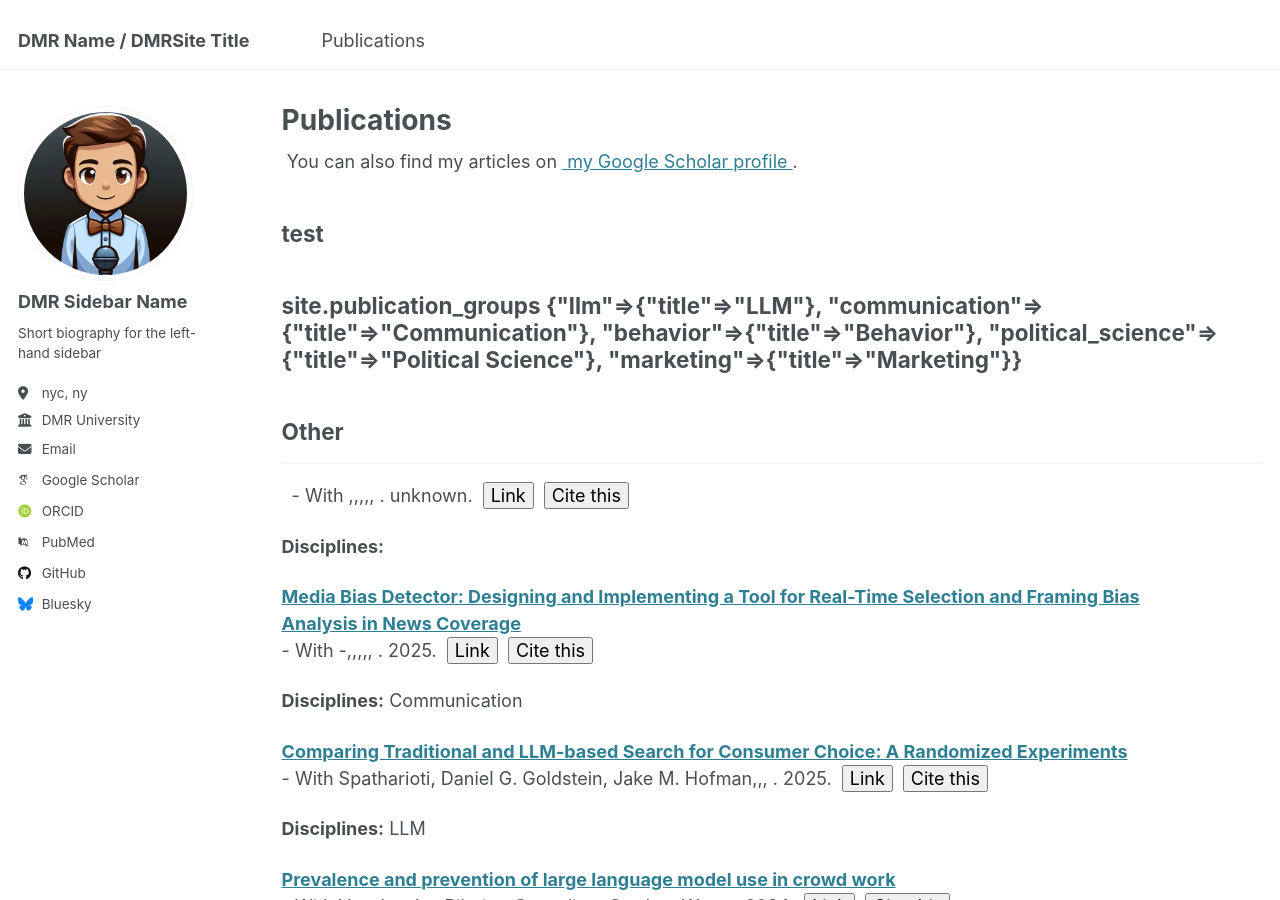
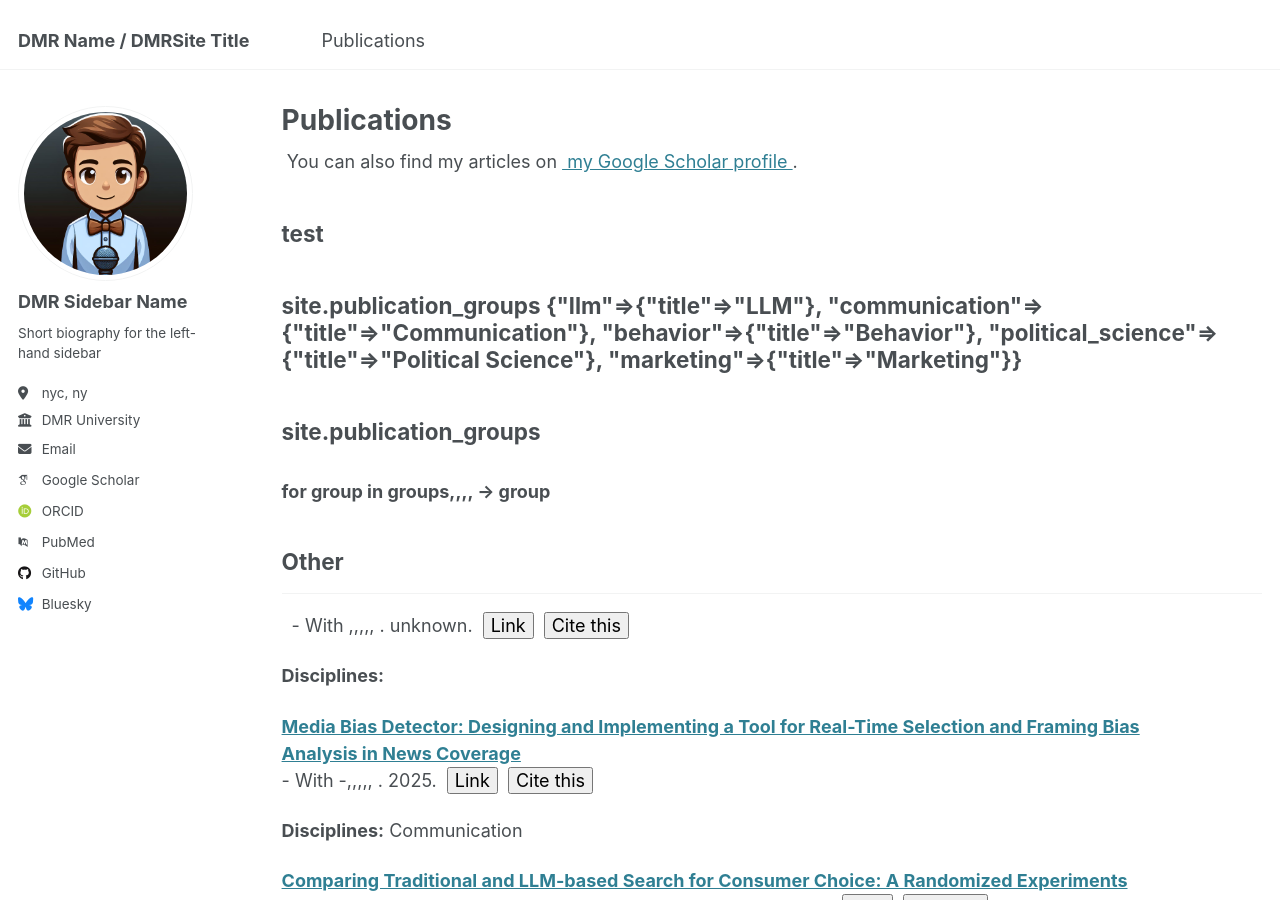
Before and after one commit to chotomirza/davidtest.github.io, a Jekyll site: the page built from _pages/publications.html, in a window 1280 px wide and 900 px high. Built offline with Jekyll 4.4.1, drawn with Linux system fonts in a browser that asks for light colours; some web fonts are replaced.

Commit message:
view groups 2

```diff
--- a/_pages/publications.html
+++ b/_pages/publications.html
@@ -18,11 +18,13 @@ author_profile: true
 
 <h2> test </h2>
 <h2> site.publication_groups {{site.publication_groups}} </h2>
+<h2> site.publication_groups {{site.publication_groups.title}} </h2>
 
 <!-- Initialize arrays for each group and unmatched publications -->
 {% assign groups = site.publication_groups | map: 'title' %}
 {% assign publications_by_group = {} %}
 {% for group in groups %}
+  <h3> for group in groups,,,, -> group {{group}} </h3>
   {% assign publications_by_group = publications_by_group | merge: group: "" | split: "," %}
 {% endfor %}
 {% assign other_publications = "" | split: "," %}
```
